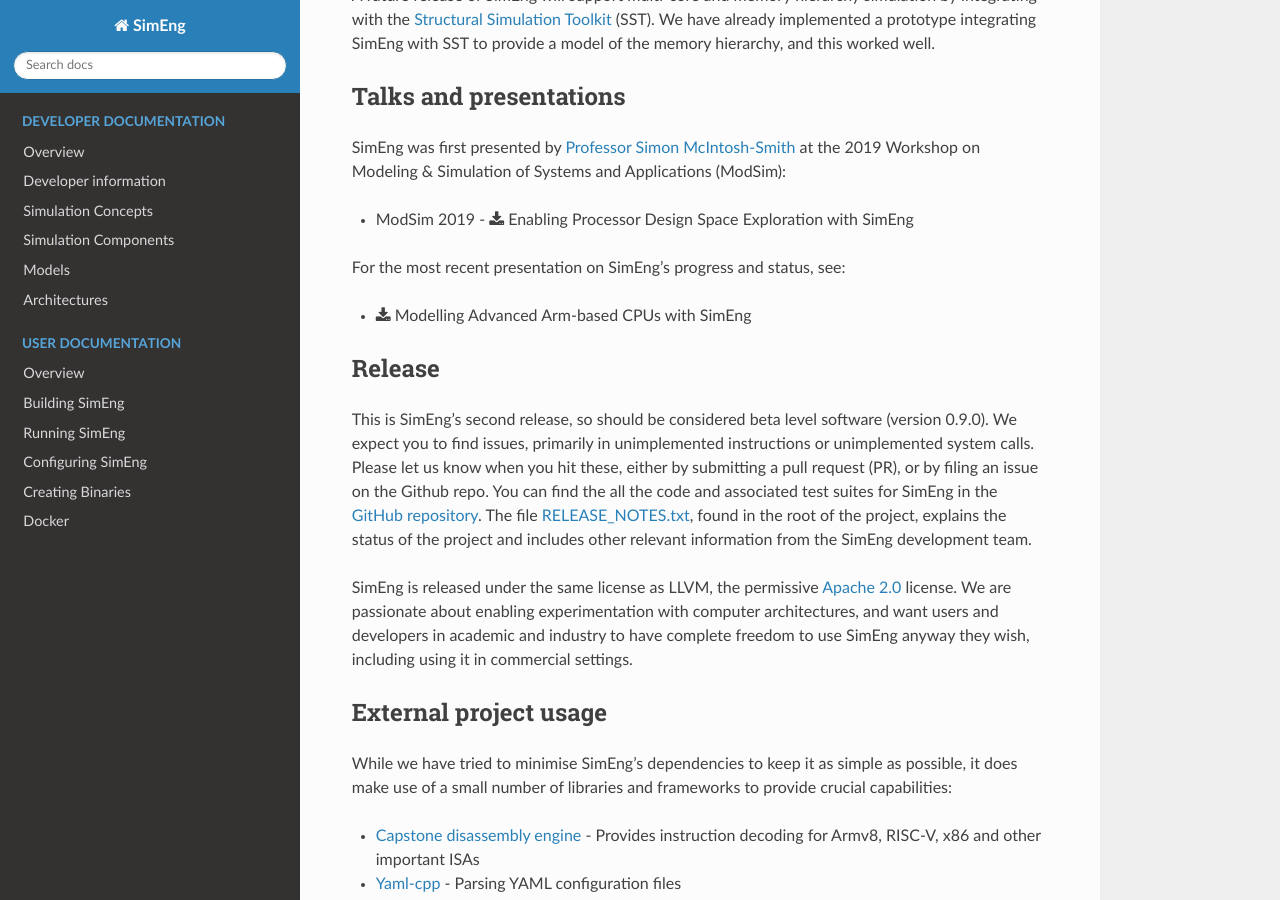
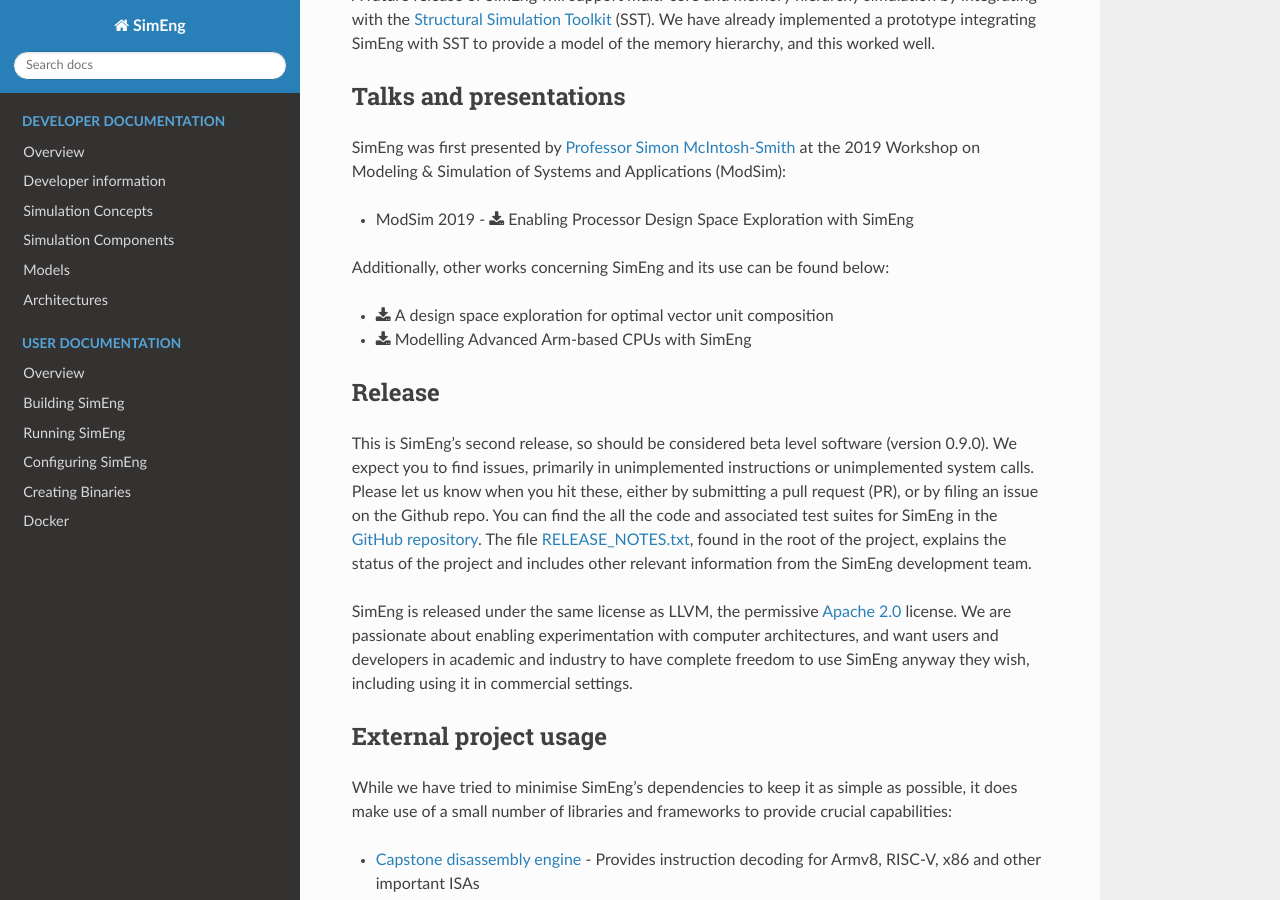
Before and after one commit to UoB-HPC/SimEng, a Sphinx documentation site: the page built from docs/sphinx/index.rst, in a window 1280 px wide and 900 px high, scrolled down 1468 px. Built offline with Sphinx 7.4.7 and the Read the Docs theme 2.0.0, drawn with Linux system fonts in a browser that asks for light colours; pages that are not in the unit, such as notebooks, are missing from menus.

Commit message:
Documentation update for Talks and presentations' section

```diff
--- a/docs/sphinx/index.rst
+++ b/docs/sphinx/index.rst
@@ -59,8 +59,9 @@
 
 - ModSim 2019 - :download:`Enabling Processor Design Space Exploration with SimEng <assets/simeng_modsim_2019.pdf>`
 
-For the most recent presentation on SimEng's progress and status, see:
+Additionally, other works concerning SimEng and its use can be found below:
 
+- :download:`A design space exploration for optimal vector unit composition <assets/modsim22_poster.pdf>`
 - :download:`Modelling Advanced Arm-based CPUs with SimEng <assets/simeng_arm_cpus.pdf>`
 
 
```
Also changed, not shown: 2 other files.
